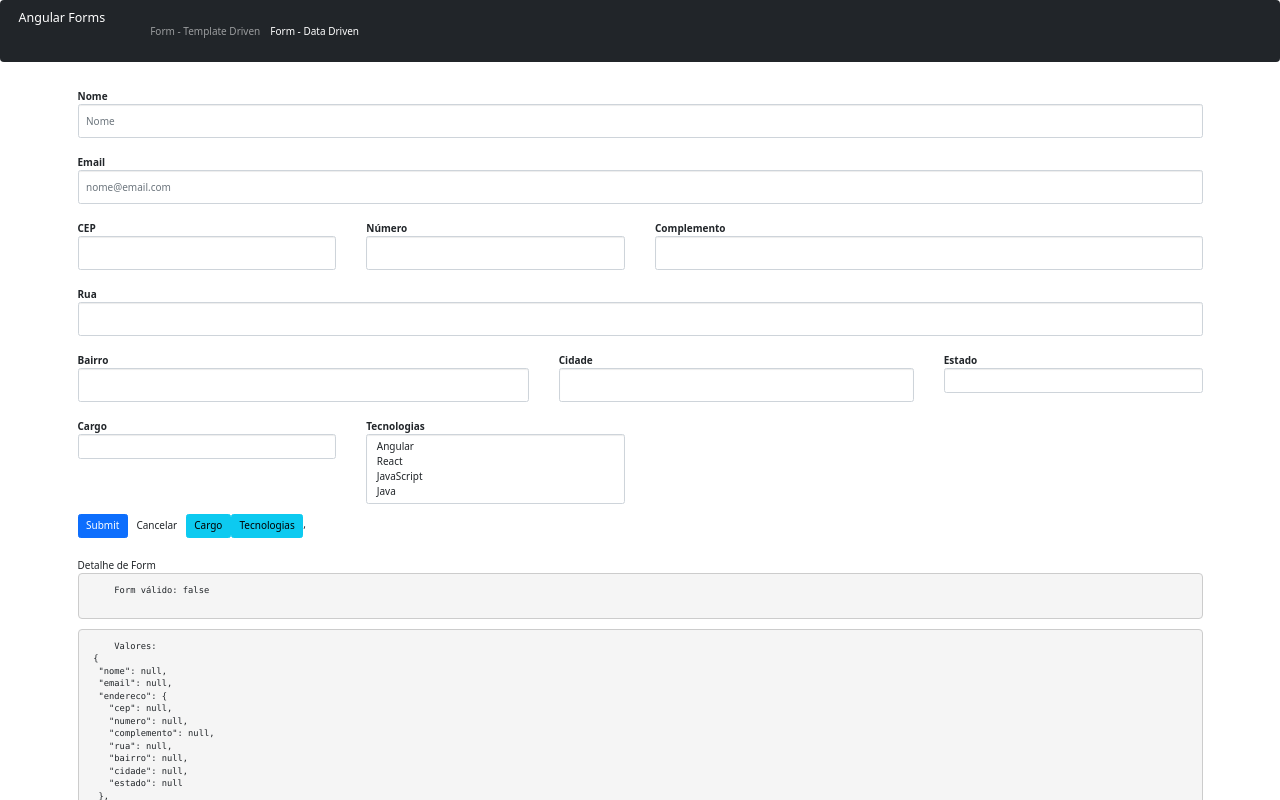
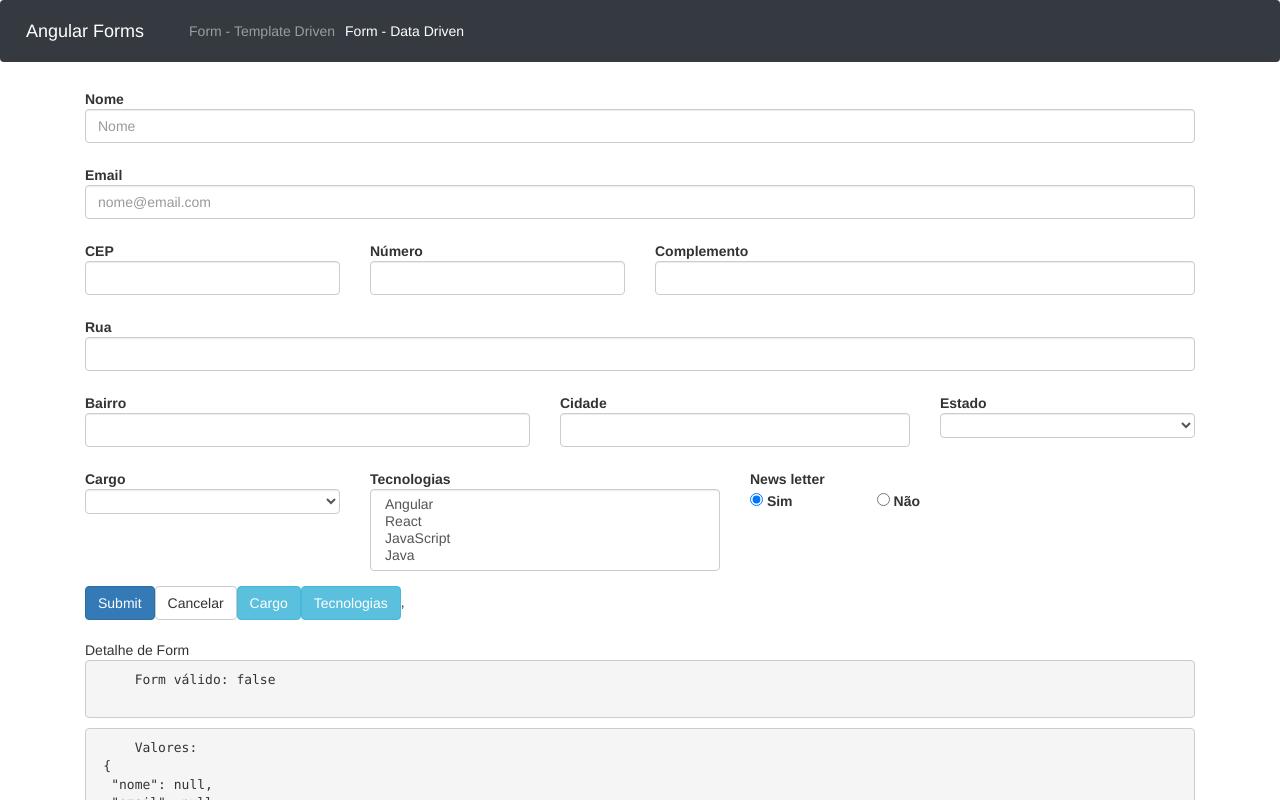
Before and after one commit to carlosinhani/forms_Angular, an Angular app: page /dataForm in a window 1280 px wide. Shown: the top 800 px of the page. Built offline with nearby package versions, Linux system fonts and the light colour scheme.

Commit message:
Radio_Button

```diff
--- a/package.json
+++ b/package.json
@@ -19,7 +19,7 @@
     "@angular/platform-browser": "~10.2.0",
     "@angular/platform-browser-dynamic": "~10.2.0",
     "@angular/router": "~10.2.0",
-    "bootstrap": "^5.0.0-beta1",
+    "bootstrap": "^3.3.7",
     "ngx-bootstrap": "^6.2.0",
     "rxjs": "~6.6.0",
     "tslib": "^2.0.0",
--- a/src/app/data-form/data-form.component.html
+++ b/src/app/data-form/data-form.component.html
@@ -122,12 +122,24 @@
     </select>
   </div>
 
-  <div class="col-md-3" [ngClass]=" aplicaCssErro('tecnologias')">
+  <div class="col-md-4" [ngClass]=" aplicaCssErro('tecnologias')">
     <label for="tecnologias" class="control-label">Tecnologias</label>
     <select multiple class="form-control" id="tecnologias" formControlName="tecnologias">
       <option *ngFor="let tecnologia of tecnologias" [value]="tecnologia.nome">{{ tecnologia.desc }}</option>
     </select>
   </div>
+
+   <div class="col-md-4" [ngClass]=" aplicaCssErro('newsletter')">
+    <label for="newsletter" class="control-label">News letter</label>
+      <div id="newsletter" class="row">
+        <div class="col-sm-4" *ngFor="let item of newsletterOp" >
+          <label class="radio-inlane">
+            <input type="radio" [value]="item.valor" formControlName="newsletter" /> {{ item.desc }}
+          </label>
+        </div>
+      </div>
+  </div>
+
 </div>
 
 
--- a/src/app/data-form/data-form.component.ts
+++ b/src/app/data-form/data-form.component.ts
@@ -19,6 +19,7 @@ export class DataFormComponent implements OnInit {
   estados: Observable<EstadoBr[]>;
   cargos: any[];
   tecnologias: any[];
+  newsletterOp: any[];
   // estados: EstadoBr[];
 
 
@@ -37,6 +38,8 @@ export class DataFormComponent implements OnInit {
     this.cargos = this.dropdownService.getCargos();
 
     this.tecnologias = this.dropdownService.getTecnologias();
+
+    this.newsletterOp = this.dropdownService.getNewsletter();
 
     // this.dropdownService.getEstadosBr() .subscribe(dados =>
     //   {this.estados = dados;
@@ -65,7 +68,8 @@ export class DataFormComponent implements OnInit {
           estado: [null, Validators.required]
         }),
         cargo: [null],
-        tecnologias: [null]
+        tecnologias: [null],
+        newsletter: ['s']
     });
   }
   onSubmit(){
--- a/src/app/shared/services/Dropdown.service.ts
+++ b/src/app/shared/services/Dropdown.service.ts
@@ -33,4 +33,11 @@ constructor(
       { nome: 'java', desc: 'Java'},
     ];
   }
+
+  getNewsletter() {
+    return [
+      { valor: 's', desc: 'Sim'},
+      { valor: 'n', desc: 'Não'},
+    ];
+  }
 }
```
Also changed, not shown: 1 other file (tests, documents, lock files or other folders).
